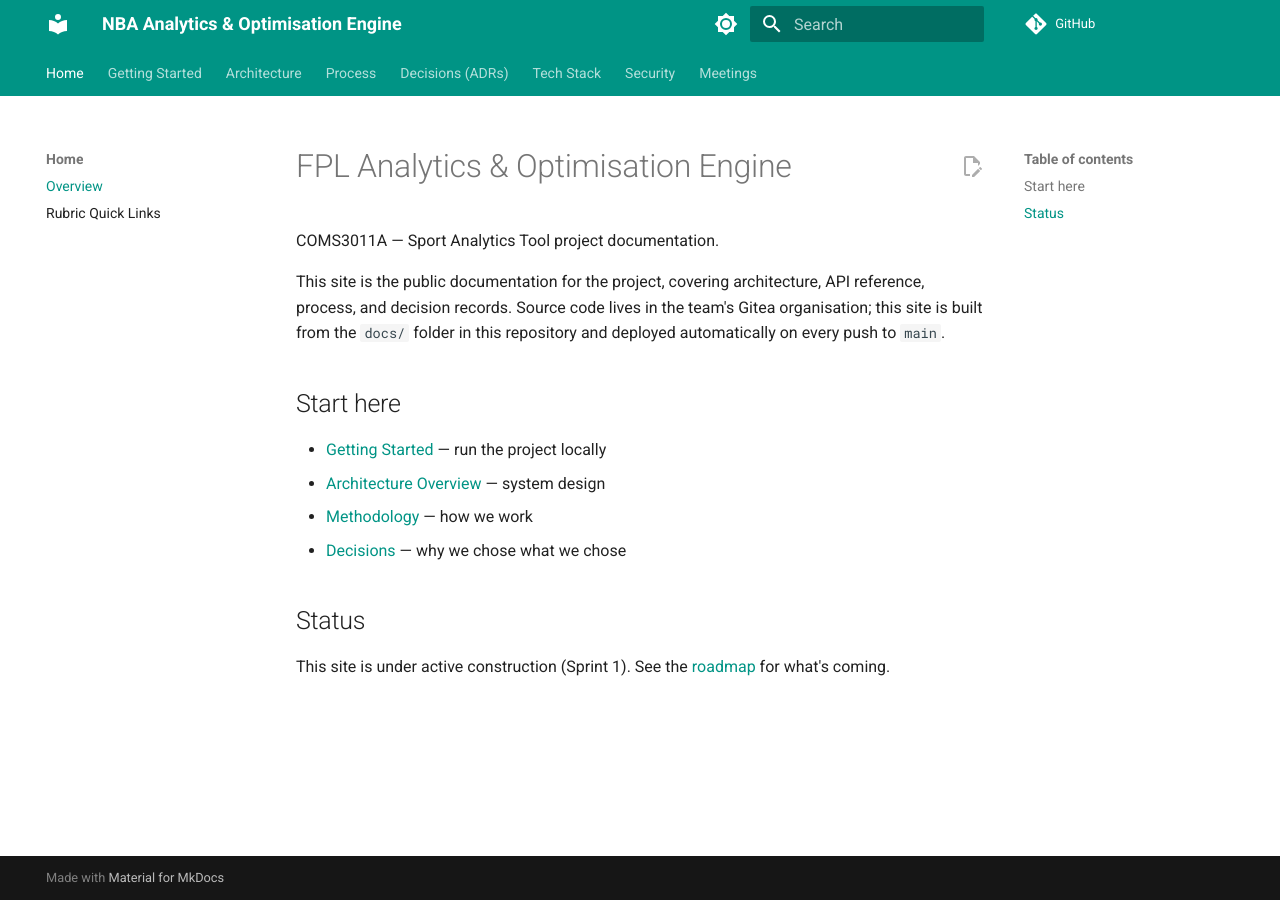
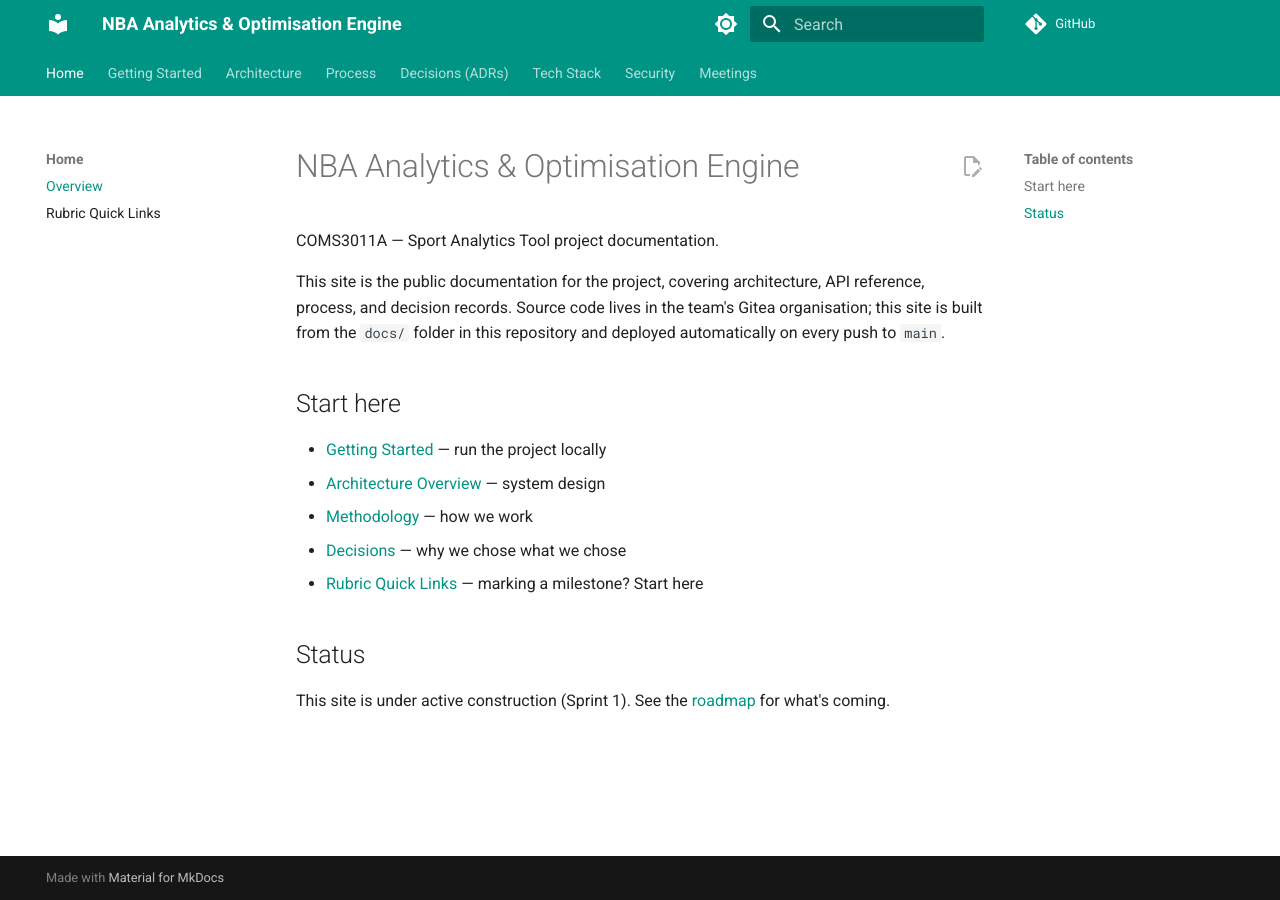
Before and after one commit to Sports-Analytics-Innovation-Platform/Innovation-Documentation-Website, an MkDocs documentation site: the page built from docs/index.md, in a window 1280 px wide. Built offline with MkDocs 1.6.1 and Material for MkDocs 9.7.7, drawn with Linux system fonts in a browser that asks for light colours; comment, search, counter and statistics services are not loaded.

Commit message:
docs: fix leftover FPL branding in index.md heading
The site's site_name in mkdocs.yml was corrected from "FPL Analytics
& Optimisation Engine" to "NBA Analytics & Optimisation Engine" in an
earlier pass, but the actual H1 heading in docs/index.md was never
updated to match and still read "FPL Analytics & Optimisation Engine".

Also adds a link to the new Rubric Quick Links page under "Start here".

Assisted-by: Claude-Web[Claude Sonnet 5]

```diff
--- a/docs/index.md
+++ b/docs/index.md
@@ -1,4 +1,4 @@
-# FPL Analytics & Optimisation Engine
+# NBA Analytics & Optimisation Engine
 
 COMS3011A — Sport Analytics Tool project documentation.
 
@@ -13,6 +13,7 @@ to `main`.
 - [Architecture Overview](design/architecture.md) — system design
 - [Methodology](methodology.md) — how we work
 - [Decisions](decisions/index.md) — why we chose what we chose
+- [Rubric Quick Links](rubric-links.md) — marking a milestone? Start here
 
 ## Status
 
```
